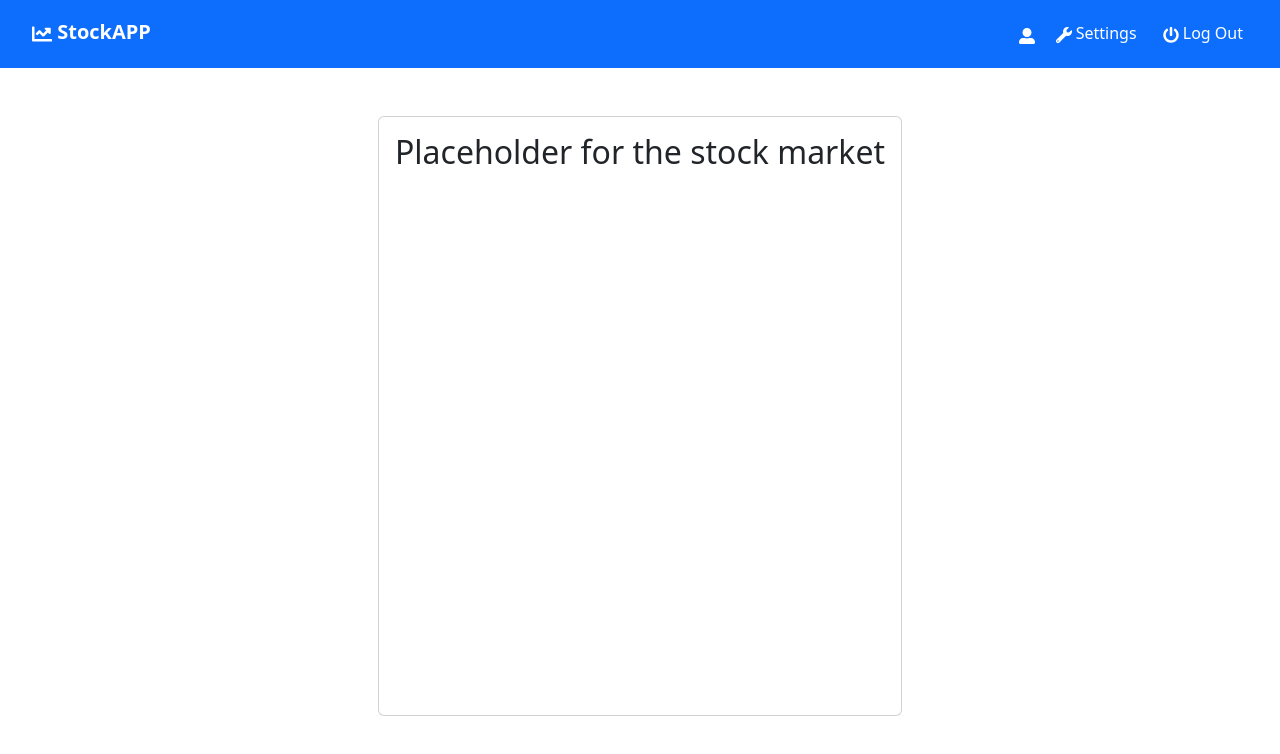
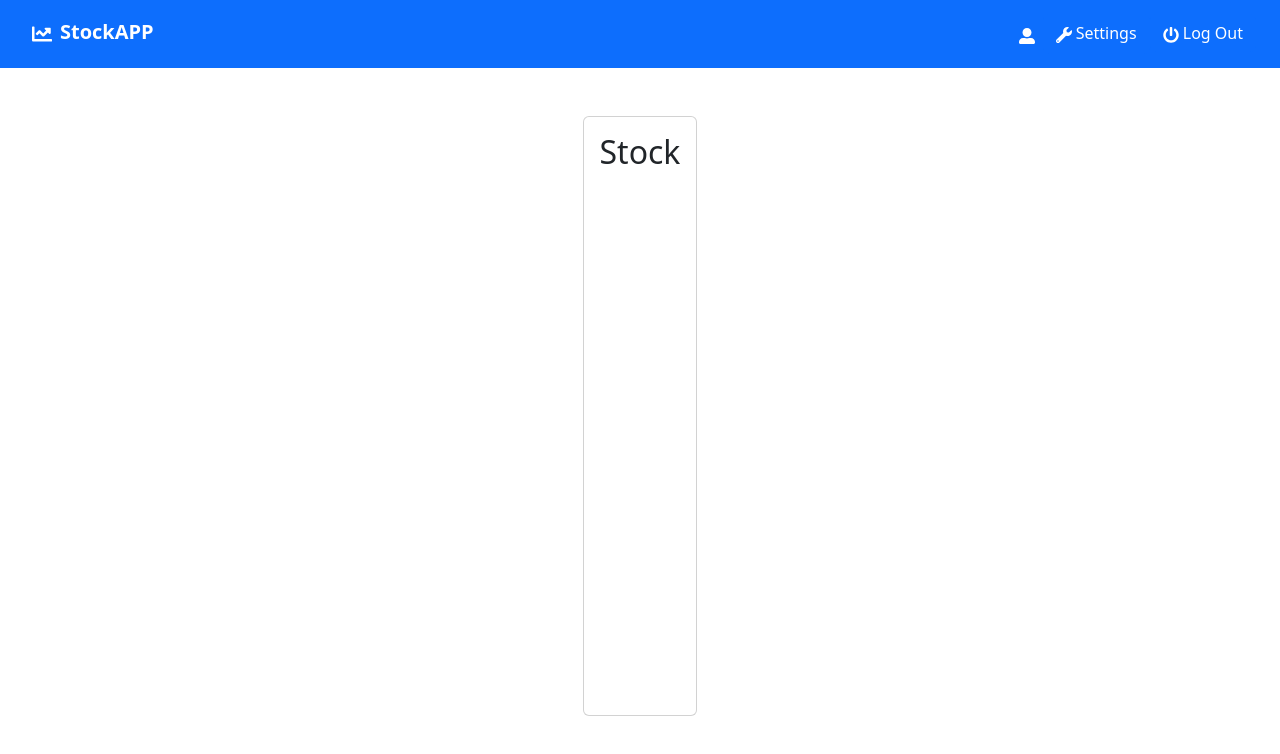
Before and after one commit to KrzysztofSnopek/Stock-app, a React (Create React App) app in the folder stock-app/: page / in a window 1280 px wide. Shown: the top 754 px of the page. Built offline with nearby package versions, Linux system fonts and the light colour scheme; no server answers.

Commit message:
Creates Settings Component template

```diff
--- a/stock-app/package.json
+++ b/stock-app/package.json
@@ -10,6 +10,7 @@
     "@types/node": "^18.7.18",
     "@types/react": "^18.0.20",
     "@types/react-dom": "^18.0.6",
+    "axios": "^0.27.2",
     "bootstrap": "^5.2.1",
     "firebase": "^9.9.4",
     "react": "^18.2.0",
--- a/stock-app/src/Component/App.js
+++ b/stock-app/src/Component/App.js
@@ -1,10 +1,10 @@
 import React from "react";
-import { Container } from "react-bootstrap";
 import { Signup } from './Signup'
 import { AuthProvider } from '../Contexts/AuthContext'
 import { Route, Routes} from 'react-router-dom'
 import { Dashboard } from './Dashboard'
 import { Login } from './Login'
+import { Settings } from './Settings'
 
 function App() {
   return (
@@ -14,6 +14,7 @@ function App() {
                 <Route path="/" element={ <Dashboard /> } />
                 <Route path="/signup" element={ <Signup />} />
                 <Route path="/login" element={ <Login />} />
+                <Route path="/edit-settings" element={ <Settings />} />
             </Routes>
           </AuthProvider>
         </div>
--- a/stock-app/src/Component/Dashboard.tsx
+++ b/stock-app/src/Component/Dashboard.tsx
@@ -3,11 +3,11 @@ import { Card, Button, Alert, Navbar } from 'react-bootstrap'
 import { Link, useNavigate } from 'react-router-dom'
 import { useAuth } from '../Contexts/AuthContext'
 import { FaWrench, FaUserAlt, FaPowerOff, FaChartLine } from 'react-icons/fa'
+import { Stock } from './Stock'
 
-
-export function Dashboard() {
+export function StockNavbar() {
+  const { currentUser, logout } = useAuth()
   const [error, setError] = useState<string>('')
-const { currentUser, logout } = useAuth()
   const navigate = useNavigate()
 
   async function handleLogOut(): Promise<void> {
@@ -21,11 +21,17 @@ async function handleLogOut(): Promise<void> {
   }
 
   return (
-    <div>
     <Navbar className="navbar navbar-dark bg-primary d-flex justify-content-between">
     <div className='navbar-nav'>
       <a className='nav-link active mt-1 ms-4'>
-             <h5><strong><FaChartLine /> StockAPP</strong></h5>
+        <h5>
+          <strong className='pe-2'>
+            <FaChartLine />
+          </strong>
+          <strong>
+            StockAPP
+          </strong>
+        </h5>
       </a>
     </div>
     <div className='navbar-nav me-4'>
@@ -40,12 +46,21 @@ async function handleLogOut(): Promise<void> {
      </div>
     </div>
   </Navbar>
+  )
+}
 
+
+export function Dashboard() {
+  const [error, setError] = useState<string>('')
+
+  return (
+    <div>
+      <StockNavbar />
       <div className='mt-4 d-flex justify-content-center'>
         <Card className='mt-4' style={{ minHeight: '75vh', maxWidth: '600px'}}>
           <Card.Body>
             <h2 className='text-center mb-4'>
-              Placeholder for the stock market
+                <Stock />
             </h2>
             {error && <Alert variant='danger'>{error}</Alert>}
           </Card.Body>
--- /dev/null
+++ b/stock-app/src/Component/Settings.tsx
@@ -0,0 +1,20 @@
+import { Card } from "react-bootstrap"
+import { StockNavbar } from './Dashboard'
+
+export function Settings() {
+  return (
+    <div>
+        <StockNavbar />
+        <div className='mt-4 d-flex justify-content-center'>
+        <Card className='mt-4' style={{ minHeight: '75vh', maxWidth: '600px'}}>
+          <Card.Body>
+            <h2 className='text-center mb-4'>
+                <p>Password Change</p>
+                <p>Theme Change Dark / Light</p>
+            </h2>
+          </Card.Body>
+        </Card>
+        </div>
+  </div>
+  )
+}
--- /dev/null
+++ b/stock-app/src/Component/Stock.tsx
@@ -0,0 +1,24 @@
+import { useState, useEffect} from 'react'
+import axios from 'axios'
+
+const getAllStocks = () => {
+    return axios.get(`http://webtask.future-processing.com:8068/stocks`)
+    // console.log()
+}
+
+// interface StocksData
+
+
+
+export function Stock() {
+// useStaty
+
+// useEffect z mapowaniem po elementach api
+
+  return (
+    <div>
+        <div>Stock</div>
+    </div>
+
+  )
+}
```
Also changed, not shown: 2 other files (tests, documents, lock files or other folders). Lines whose indentation alone changed are shown as unchanged.
